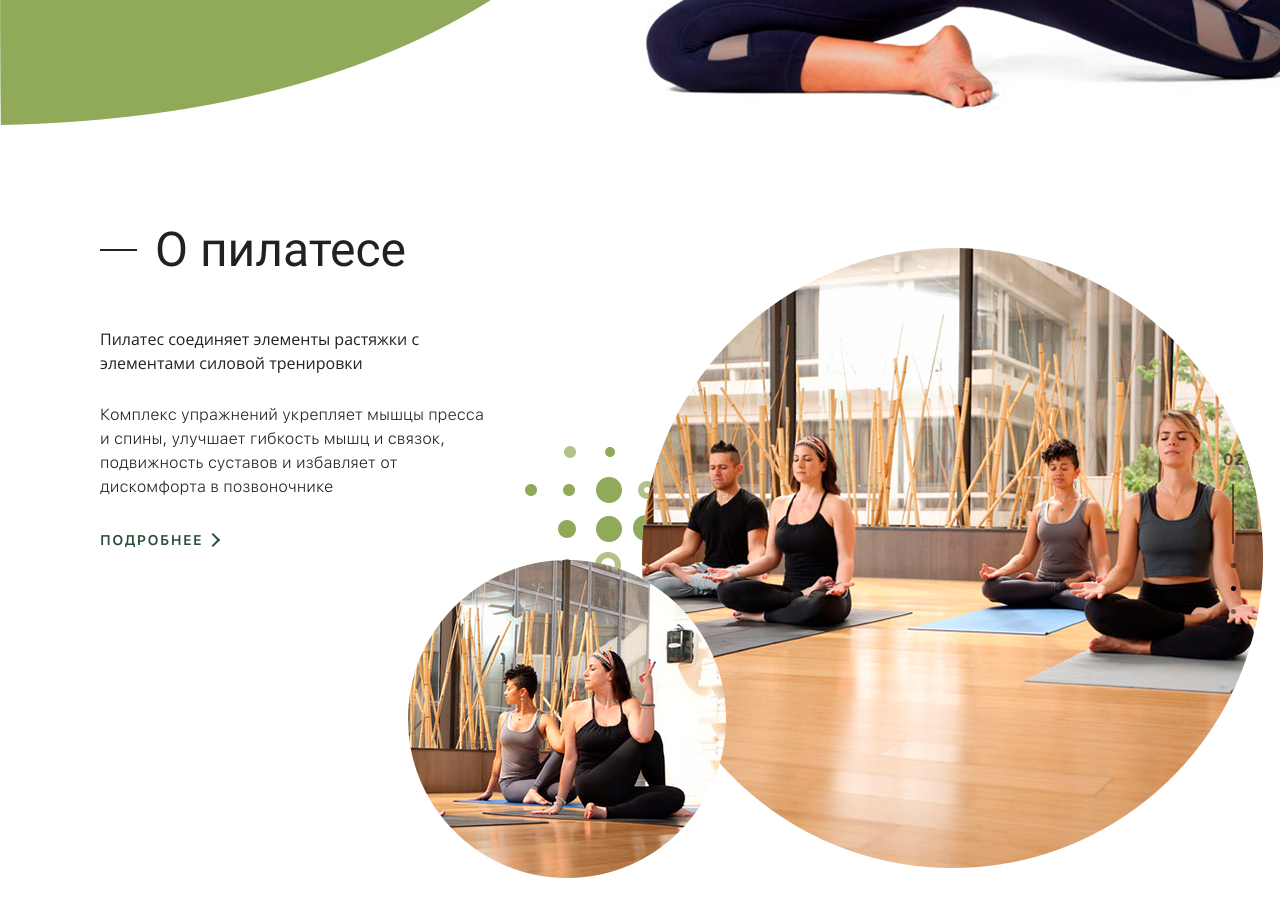
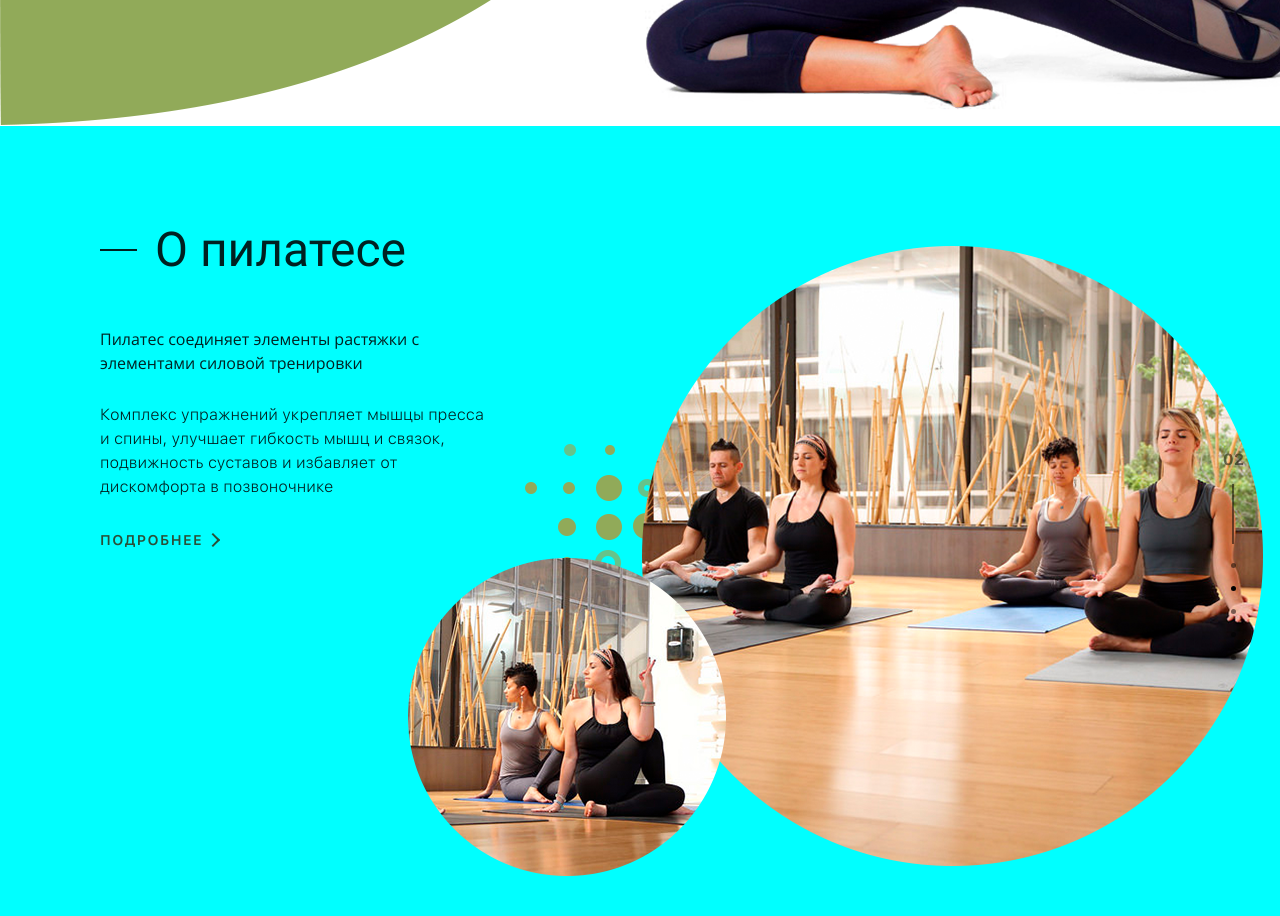
Before and after one commit to IvanBanifatsyeu/project_pilates, a plain HTML site: page index.html in a window 1280 px wide. Shown: the part 660-1576 px from the top of the page. Drawn offline with Linux system fonts and the light colour scheme.

Commit message:
changed background about from h:729px to h:925px

```diff
--- a/scss/_variables.scss
+++ b/scss/_variables.scss
@@ -5,3 +5,5 @@ $font-minor: 'Open Sans', sans-serif;
 $color-style: #91aa59;
 $color-background: #fff;
 $color-bread-crumbs: #000;
+
+$background-size: cover;
--- a/scss/blocks/_about.scss
+++ b/scss/blocks/_about.scss
@@ -1,11 +1,13 @@
 .about {
-  margin-top: 110px;
-  background-image: url(../images/about/background1366-729.png);
-  background-size: cover;
+  //margin-top: 110px;
+  //background-image: url(../images/about/background1366-729.png);
+  background-image: url(../images/about/background1366-925.png);
+  background-size: $background-size;
   background-repeat: no-repeat;
   position: relative;
-  padding: 0px 100px 0px 100px;
-  height: 729px;
+  padding: 110px 100px 0px 100px;
+  height: 925px;
+  background-color: aqua;
 
 
 
@@ -13,7 +15,7 @@
   &__bread-crumbs {
     position: absolute;
     right: 0;
-    top: 214px;
+    top: 324px;
   }
 }
 
@@ -30,6 +32,7 @@
     font-size: 48px;
     line-height: 0.5;
     margin-bottom: 62px;
+
   }
 
   &__title::before {
@@ -91,3 +94,9 @@
     }
   }
 }
+
+// $$ Tablet version
+
+@media (max-width: 1023px) {
+
+}
--- a/scss/blocks/_header.scss
+++ b/scss/blocks/_header.scss
@@ -1,6 +1,6 @@
 .header {
   background-image: url(../images/header/background1366-786.png);
-  background-size: cover;
+  background-size: $background-size;
   background-repeat: no-repeat;
   //*background-position: center;
   position: relative;
```
Also changed, not shown: css/style.css, images/about/background1366-925.png (added), images/about/background764-552.png (added).
